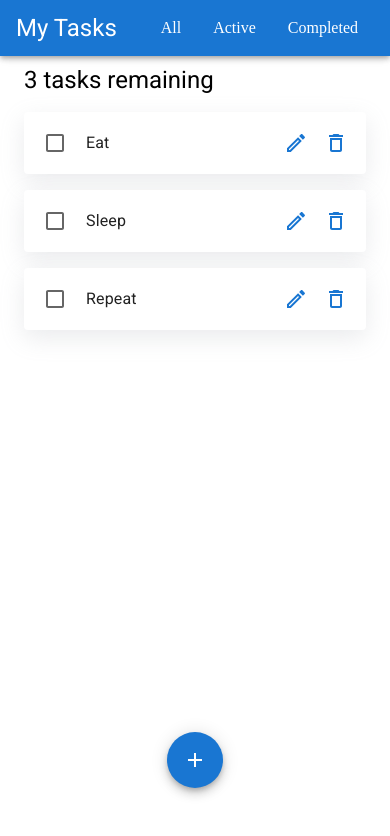
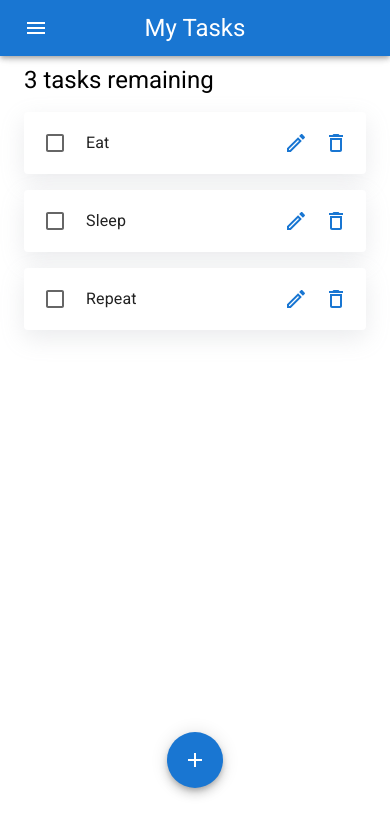
Before and after one commit to indra120/todo-list-app-react, a React (Create React App) app: page / in a window 390 px wide. Shown: the top 836 px of the page. Built offline with nearby package versions, Linux system fonts and the light colour scheme.

Commit message:
Adjusting appbar menu for mobile device

```diff
--- a/src/App.jsx
+++ b/src/App.jsx
@@ -26,7 +26,7 @@ const App = () => {
           setTasks={setTasks}
         />
         <TaskLists
-          Filter={filter}
+          filter={filter}
           filterList={FILTER_MAP}
           tasks={tasks}
           setTasks={setTasks}
--- /dev/null
+++ b/src/components/DesktopMenu.jsx
@@ -0,0 +1,16 @@
+import { TaskFilter } from '.';
+import { List, ListItem } from '@mui/material';
+
+const DesktopMenu = ({ filters, setFilter }) => {
+  return (
+    <List sx={{ display: { xs: 'none', sm: 'flex' }, ml: 'auto' }}>
+      {filters.map(filter => (
+        <ListItem key={filter}>
+          <TaskFilter name={filter} setFilter={setFilter} />
+        </ListItem>
+      ))}
+    </List>
+  );
+};
+
+export default DesktopMenu;
--- a/src/components/Header.jsx
+++ b/src/components/Header.jsx
@@ -1,31 +1,49 @@
-import { TaskFilter } from '.';
+import { DesktopMenu, MobileMenu, TaskFilter } from '.';
+import { useState } from 'react';
 import {
   AppBar,
   Container,
-  List,
+  IconButton,
   ListItem,
   Toolbar,
   Typography as Text,
 } from '@mui/material';
+import { Menu } from '@mui/icons-material';
 
-const Header = ({ filters, setFilter }) => (
+const Header = ({ filters, setFilter }) => {
+  const [drawer, setDrawer] = useState(false);
+
+  const filterList = filters.map(filter => (
+    <ListItem key={filter}>
+      <TaskFilter name={filter} setDrawer={setDrawer} setFilter={setFilter} />
+    </ListItem>
+  ));
+
+  return (
     <>
-    <AppBar>
+      <AppBar sx={{ zIndex: '1400' }}>
         <Container>
-        <Toolbar sx={{ px: '0px !important' }}>
-          <Text variant='h5'>My Tasks</Text>
-          <List sx={{ display: 'flex', ml: 'auto' }}>
-            {filters.map(filter => (
-              <ListItem key={filter}>
-                <TaskFilter name={filter} setFilter={setFilter} />
-              </ListItem>
-            ))}
-          </List>
+          <Toolbar sx={{ px: '0px !important', position: 'relative' }}>
+            <IconButton
+              color='inherit'
+              sx={{ display: { sm: 'none' }, position: 'absolute' }}
+              onClick={() => setDrawer(!drawer)}
+            >
+              <Menu />
+            </IconButton>
+            <Text variant='h5' sx={{ mx: { xs: 'auto', sm: 'unset' } }}>
+              My Tasks
+            </Text>
+            <DesktopMenu filters={filters} setFilter={setFilter} />
           </Toolbar>
         </Container>
       </AppBar>
       <Toolbar></Toolbar>
+      <MobileMenu drawer={drawer} setDrawer={setDrawer}>
+        {filterList}
+      </MobileMenu>
     </>
   );
+};
 
 export default Header;
--- /dev/null
+++ b/src/components/MobileMenu.jsx
@@ -0,0 +1,16 @@
+import { List, SwipeableDrawer } from '@mui/material';
+
+const MobileMenu = ({ children, drawer, setDrawer }) => {
+  return (
+    <SwipeableDrawer
+      anchor='top'
+      open={drawer}
+      onClose={() => setDrawer(false)}
+      onOpen={() => {}}
+    >
+      <List sx={{ display: { sm: 'none' }, mt: '56px' }}>{children}</List>
+    </SwipeableDrawer>
+  );
+};
+
+export default MobileMenu;
--- a/src/components/TaskFilter.jsx
+++ b/src/components/TaskFilter.jsx
@@ -1,12 +1,20 @@
 import { Link } from '@mui/material';
 
-const TaskFilter = ({ name, setFilter }) => {
+const TaskFilter = ({ name, setDrawer, setFilter }) => {
   return (
     <Link
       href='#'
-      color='inherit'
       underline='none'
-      onClick={() => setFilter(name)}
+      onClick={() => {
+        setFilter(name);
+        setDrawer(false);
+      }}
+      sx={{
+        color: { xs: 'primary', sm: 'inherit' },
+        display: 'block',
+        width: '100%',
+        textAlign: 'center',
+      }}
     >
       {name}
     </Link>
--- a/src/components/TaskLists.jsx
+++ b/src/components/TaskLists.jsx
@@ -1,9 +1,9 @@
 import { Checkbox, Container, List, Typography as Text } from '@mui/material';
 import { RepeatButton,TaskItem } from '.';
 
-const TaskLists = ({ Filter, filterList, tasks, setTasks }) => {
+const TaskLists = ({ filter, filterList, tasks, setTasks }) => {
   const taskList = tasks
-    .filter(filterList[Filter])
+    .filter(filterList[filter])
     .map(task => (
       <TaskItem
         id={task.id}
--- a/src/components/index.js
+++ b/src/components/index.js
@@ -1,4 +1,6 @@
 import AddButton from './AddButton';
+import DesktopMenu from './DesktopMenu';
+import MobileMenu from './MobileMenu';
 import NewTaskForm from './NewTaskForm';
 import Header from './Header';
 import RepeatButton from './RepeatButton';
@@ -8,6 +10,8 @@ import TaskLists from './TaskLists';
 
 export {
   AddButton,
+  DesktopMenu,
+  MobileMenu,
   NewTaskForm,
   Header,
   RepeatButton,
```
Lines whose indentation alone changed are shown as unchanged.
